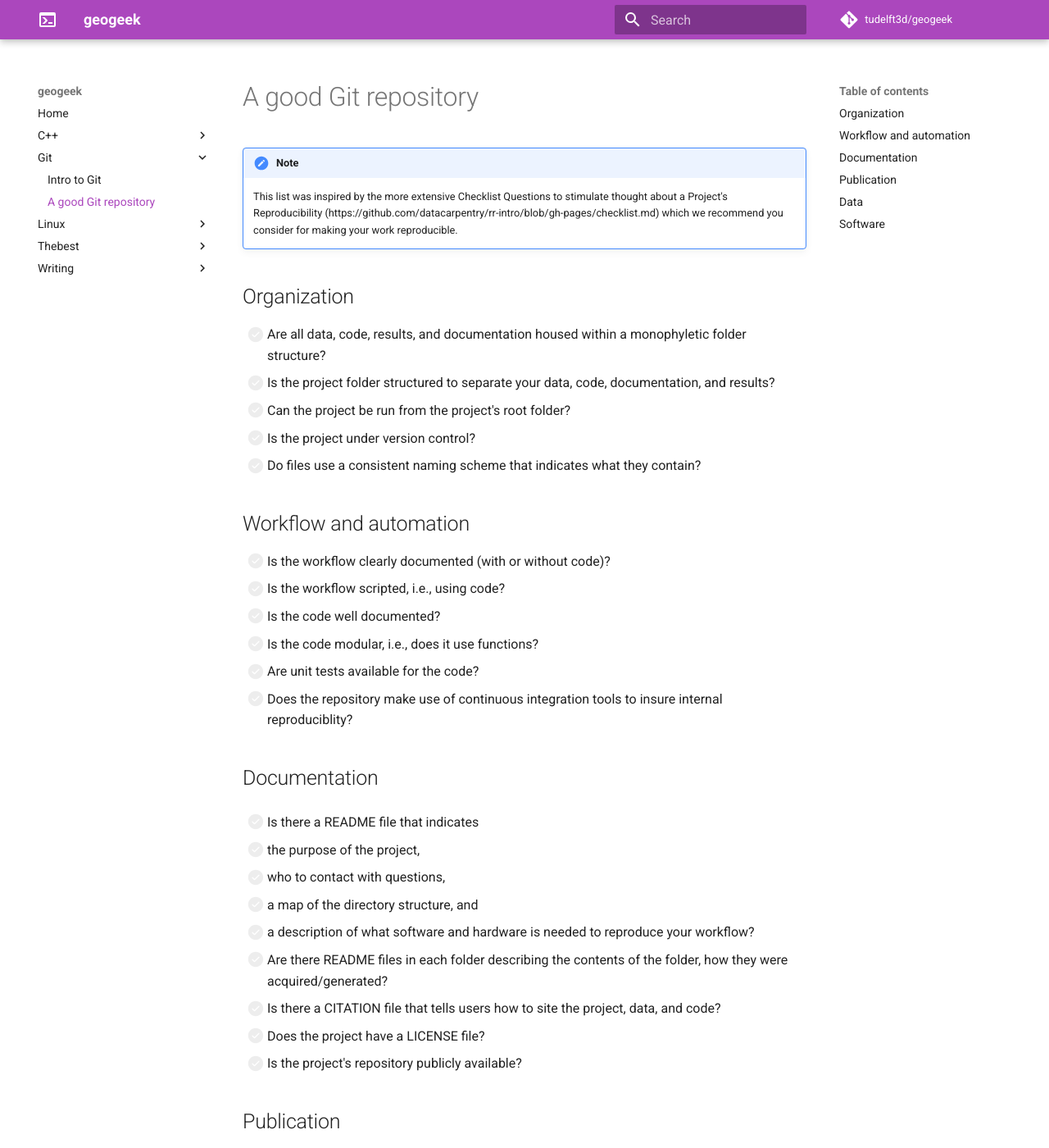
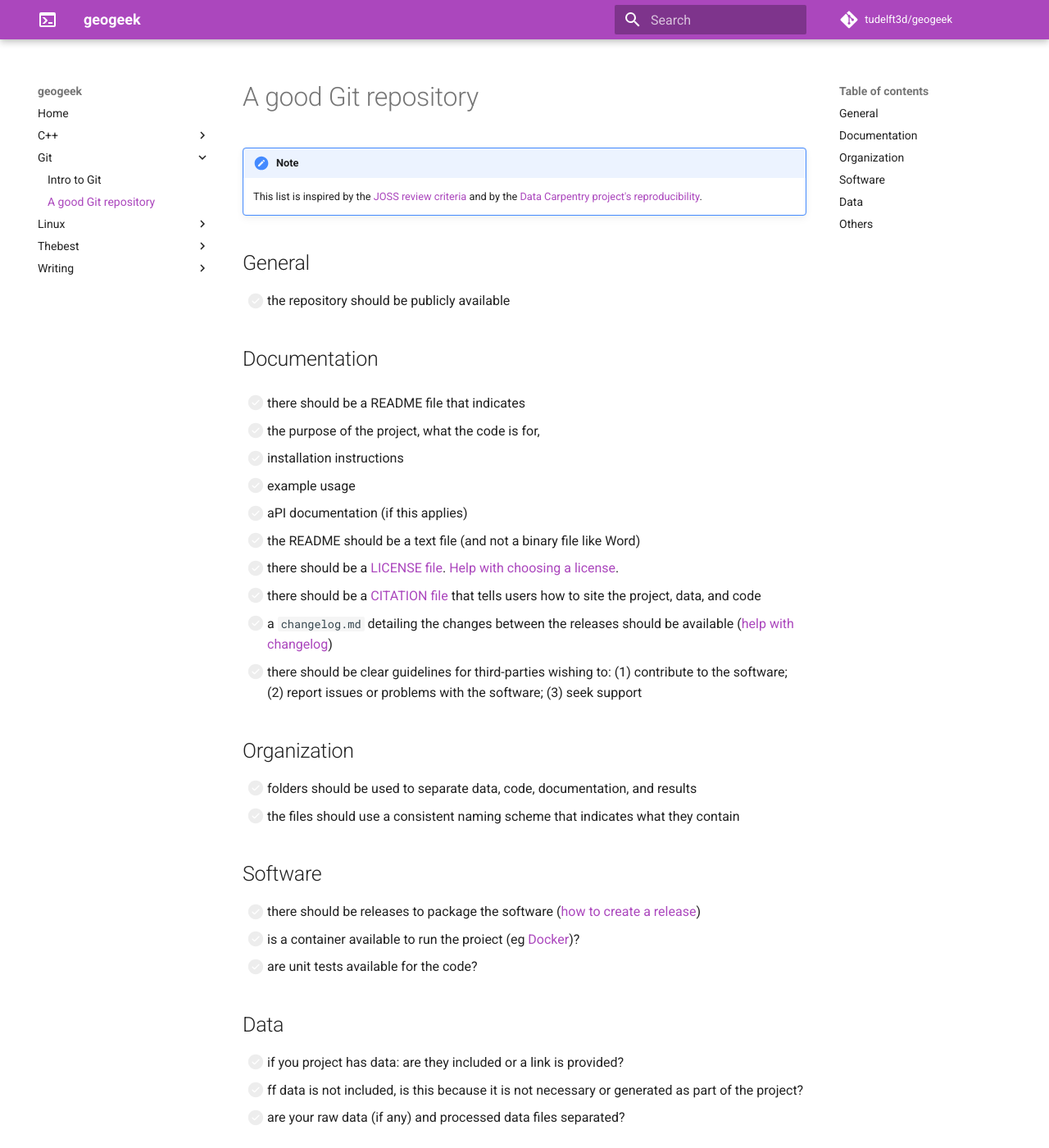
Before and after one commit to tudelft3d/geogeeks, an MkDocs documentation site: the page built from docs/git/goodgit.md, in a window 1280 px wide and 1400 px high. Shown: the whole window at 82% size. Built offline with MkDocs 1.6.1 and Material for MkDocs 9.7.7, drawn with Linux system fonts in a browser that asks for light colours; comment, search, counter and statistics services are not loaded; some of the changed text lies outside the part shown.

Commit message:
Update the good git criteria

```diff
--- a/docs/git/goodgit.md
+++ b/docs/git/goodgit.md
@@ -2,61 +2,50 @@
 # A good Git repository
 
 !!! note
-    This list was inspired by the more extensive Checklist Questions to stimulate thought about a Project's Reproducibility (https://github.com/datacarpentry/rr-intro/blob/gh-pages/checklist.md) which we recommend you consider for making your work reproducible.
-
-## Organization
-
-- [ ] Are all data, code, results, and documentation housed within a monophyletic folder structure?
-- [ ] Is the project folder structured to separate your data, code, documentation, and results?
-- [ ] Can the project be run from the project's root folder?
-- [ ] Is the project under version control?
-- [ ] Do files use a consistent naming scheme that indicates what they contain?
+    This list is inspired by the [JOSS review criteria](https://joss.readthedocs.io/en/latest/review_criteria.html#review-items) and by the [Data Carpentry project's reproducibility](https://github.com/datacarpentry/rr-intro/blob/gh-pages/checklist.md).
 
 
-## Workflow and automation
-
-- [ ] Is the workflow clearly documented (with or without code)?
-- [ ] Is the workflow scripted, i.e., using code?
-- [ ] Is the code well documented?
-- [ ] Is the code modular, i.e., does it use functions?
-- [ ] Are unit tests available for the code?
-- [ ] Does the repository make use of continuous integration tools to insure internal reproduciblity?
+## General
+- [ ] the repository should be publicly available
 
 
 ## Documentation
 
-- [ ] Is there a README file that indicates
+- [ ] there should be a README file that indicates
 
-  - [ ] the purpose of the project,
-  - [ ] who to contact with questions,
-  - [ ] a map of the directory structure, and
-  - [ ] a description of what software and hardware is needed to reproduce your workflow?
+  - [ ] the purpose of the project, what the code is for,
+  - [ ] installation instructions
+  - [ ] example usage
+  - [ ] aPI documentation (if this applies)
 
-- [ ] Are there README files in each folder describing the contents of the folder, how they were acquired/generated?
-- [ ] Is there a CITATION file that tells users how to site the project, data, and code?
-- [ ] Does the project have a LICENSE file?
-- [ ] Is the project's repository publicly available?
+- [ ] the README should be a text file (and not a binary file like Word)
+- [ ] there should be a [LICENSE file](https://docs.github.com/en/repositories/managing-your-repositorys-settings-and-features/customizing-your-repository/licensing-a-repository). [Help with choosing a license](https://choosealicense.com).
+- [ ] there should be a [CITATION file](https://docs.github.com/en/repositories/managing-your-repositorys-settings-and-features/customizing-your-repository/about-citation-files) that tells users how to site the project, data, and code
+- [ ] a `changelog.md` detailing the changes between the releases should be available ([help with changelog](https://keepachangelog.com/en/1.0.0/))
+- [ ] there should be clear guidelines for third-parties wishing to: (1) contribute to the software; (2) report issues or problems with the software; (3) seek support
 
 
-## Publication
+## Organization
 
-- [ ] Are papers and reports from the project generated using literate programming tools so that results are not hard-coded?
-- [ ] Does the project have a persistent identifier?
+- [ ] folders should be used to separate data, code, documentation, and results
+- [ ] the files should use a consistent naming scheme that indicates what they contain
+
+
+## Software
+
+- [ ] there should be releases to package the software ([how to create a release](https://docs.github.com/en/repositories/releasing-projects-on-github/about-releases))
+- [ ] is a container available to run the proiect (eg [Docker](https://www.docker.com/))?
+- [ ] are unit tests available for the code?
+
 
 ## Data
 
-- [ ] Is the data included or linked. with instructions on how to obtain the data?
-- [ ] If data is not included, is this because it is not necessary or generated as part of the project?
-- [ ] Are your raw data (if any) and processed data files separated?
-- [ ] If data is not open:
-- [ ] Is it accessible via a protocol?
-- [ ] Is there synthetic data provided so the project can be run?
-- [ ] Is citation information available for the data?
-- [ ] Does the data use open formats, such as CSV and TXT?
+- [ ] if you project has data: are they included or a link is provided?
+- [ ] ff data is not included, is this because it is not necessary or generated as part of the project?
+- [ ] are your raw data (if any) and processed data files separated?
 
-## Software
 
-- [ ] Is there a list of dependencies?
-- [ ] Is a container available to run the proiect?
-- [ ] Are version number of every external application used in the process?
-- [ ] Does the proiect use only open software?
+## Others
+
+- [ ] the code should be well documented
+- [ ] Does the repository make use of continuous integration tools to insure internal reproduciblity?
```
